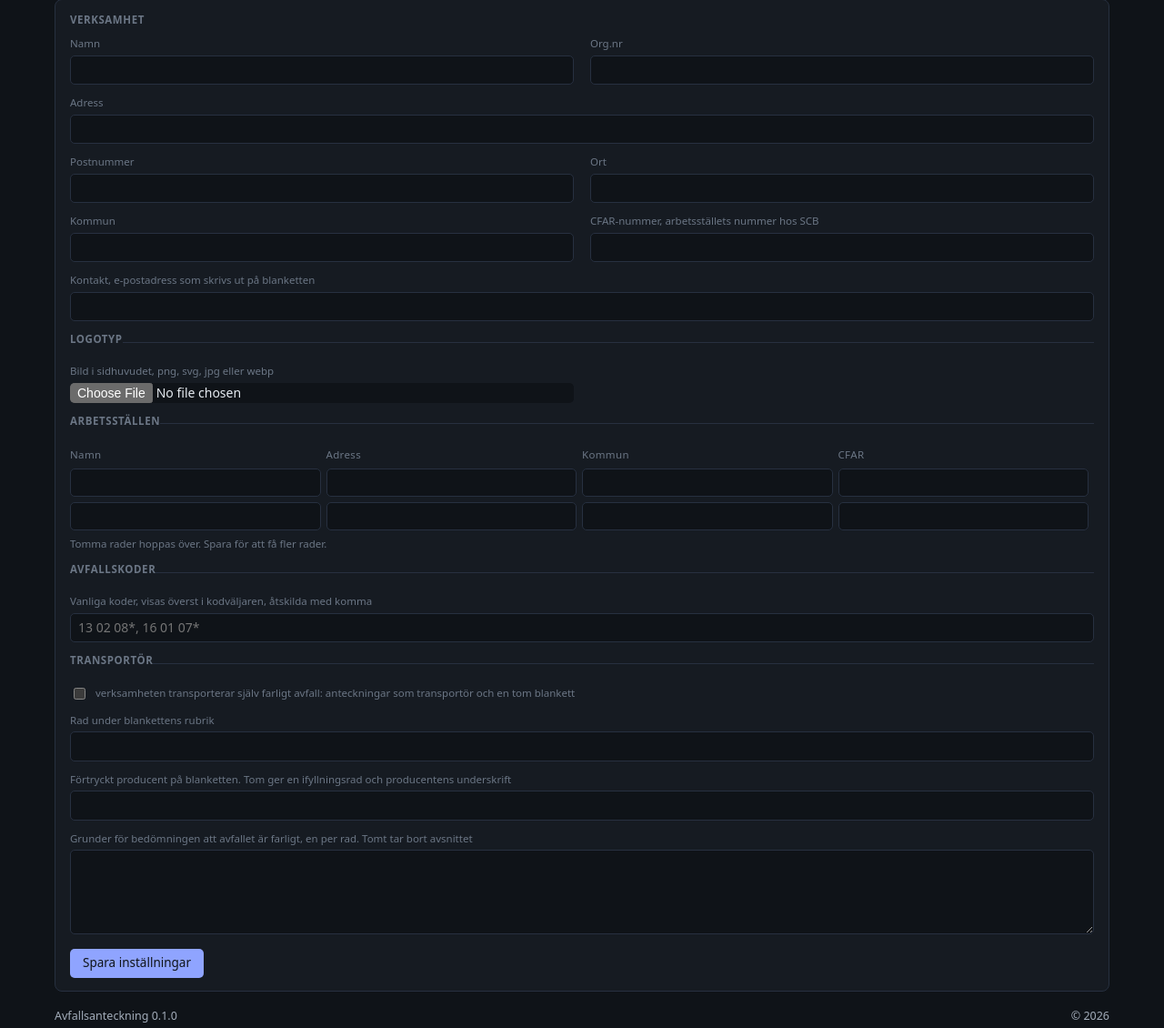
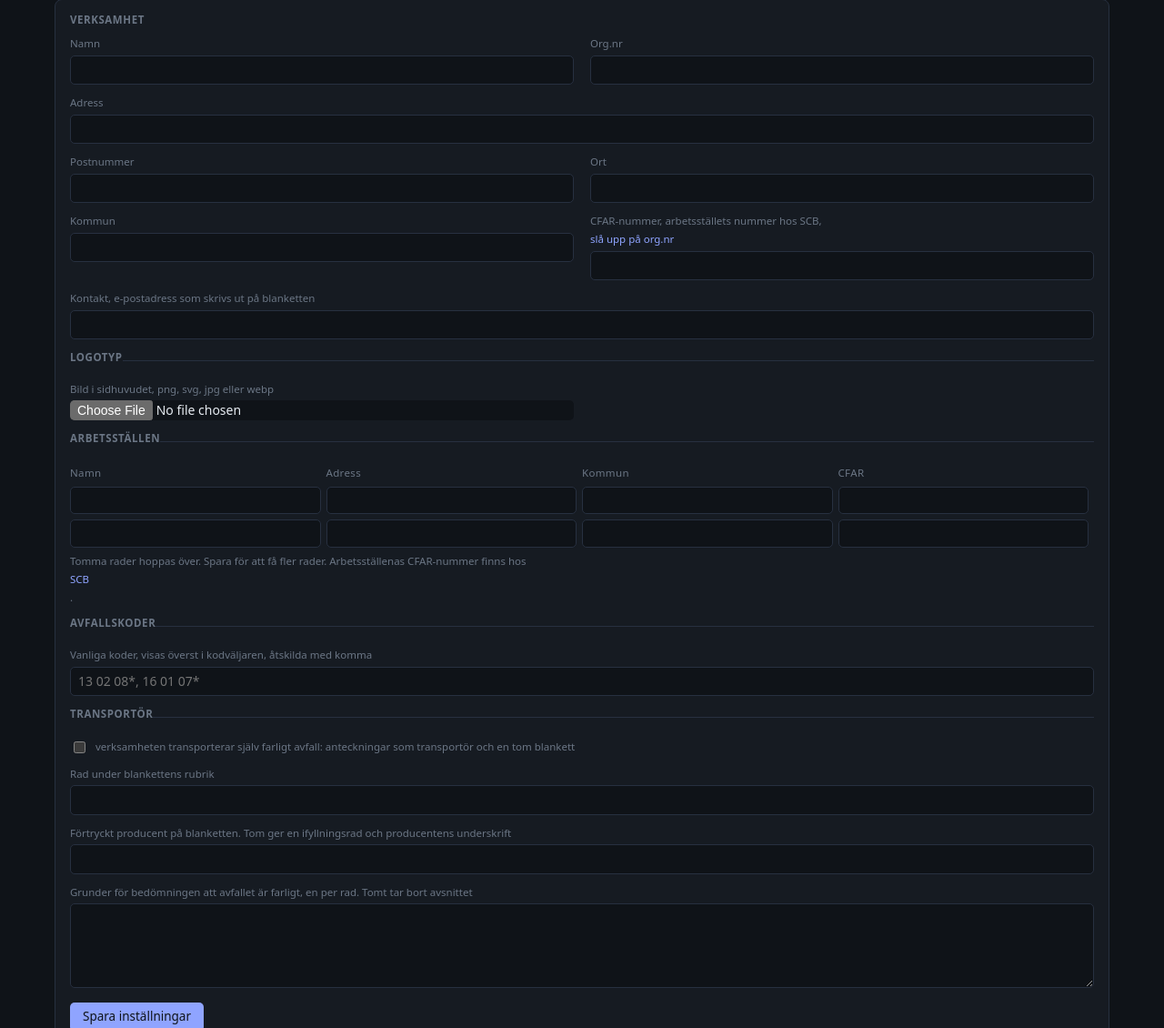
Before and after one commit to mews-se/avfallsanteckning, a Flask app: page /installningar in a window 1280 px wide. Shown: the part 213-1343 px from the top of the page at 91% size. Run offline with Flask 3, Linux system fonts and the light colour scheme; data that the repository does not hold is empty.

Commit message:
Link the CFAR and org.nr fields to the free lookups
SCB's cfarnrsok shows a company's arbetsställen with their CFAR-nummer
by org.nr and Bolagsverket's Sök företagsinformation gives name and
address. Both are free and need no login, so the fields point there
instead of the app calling any API with keys of its own.

```diff
--- a/avfallsanteckning/templates/installningar.html
+++ b/avfallsanteckning/templates/installningar.html
@@ -12,7 +12,7 @@
   <div class="falt"><label>Postnummer</label><input type="text" name="postnummer" value="{{ varden.postnummer }}"></div>
   <div class="falt"><label>Ort</label><input type="text" name="ort" value="{{ varden.ort }}"></div>
   <div class="falt"><label>Kommun</label><input type="text" name="kommun" list="kommuner" value="{{ varden.kommun }}"></div>
-  <div class="falt"><label>CFAR-nummer, arbetsställets nummer hos SCB</label><input type="text" name="cfar" value="{{ varden.cfar }}"></div>
+  <div class="falt"><label>CFAR-nummer, arbetsställets nummer hos SCB, <a href="https://cfarnrsok.scb.se/" target="_blank" rel="noopener">slå upp på org.nr</a></label><input type="text" name="cfar" value="{{ varden.cfar }}"></div>
   <div class="falt bred"><label>Kontakt, e-postadress som skrivs ut på blanketten</label><input type="text" name="kontakt" value="{{ varden.kontakt }}"></div>
 </fieldset>
 
@@ -37,7 +37,7 @@
       <td><input type="text" name="stalle_cfar" value="{{ s.cfar }}"></td>
     </tr>{% endfor %}
     </tbody></table>
-    <label>Tomma rader hoppas över. Spara för att få fler rader.</label>
+    <label>Tomma rader hoppas över. Spara för att få fler rader. Arbetsställenas CFAR-nummer finns hos <a href="https://cfarnrsok.scb.se/" target="_blank" rel="noopener">SCB</a>.</label>
   </div>
 </fieldset>
 
--- a/avfallsanteckning/templates/parter.html
+++ b/avfallsanteckning/templates/parter.html
@@ -2,7 +2,7 @@
 {% block titel %}Parter · Avfallsanteckning{% endblock %}
 {% block innehall %}
 <h2>Parter</h2>
-<p class="hjalp">Transportörer och mottagare som återkommer i anteckningarna. Org.nr, adress och kommun följer med in i anteckningen och i rapporten till avfallsregistret.</p>
+<p class="hjalp">Transportörer och mottagare som återkommer i anteckningarna. Org.nr, adress och kommun följer med in i anteckningen och i rapporten till avfallsregistret. Namn och adress på ett org.nr finns i Bolagsverkets <a href="https://foretagsinfo.bolagsverket.se/sok-foretagsinformation-web/" target="_blank" rel="noopener">Sök företagsinformation</a>.</p>
 {% for p in parter %}<form id="part{{ p.id }}" method="post" action="{{ url_for('app.parter') }}"><input type="hidden" name="id" value="{{ p.id }}"></form>{% endfor %}
 <form id="partny" method="post" action="{{ url_for('app.parter') }}"></form>
 <datalist id="kommuner">{% for k in kommuner %}<option value="{{ k.namn }}">{% endfor %}</datalist>
```
Also changed, not shown: tests/test_app.py (+2 -0 lines), README.md.
